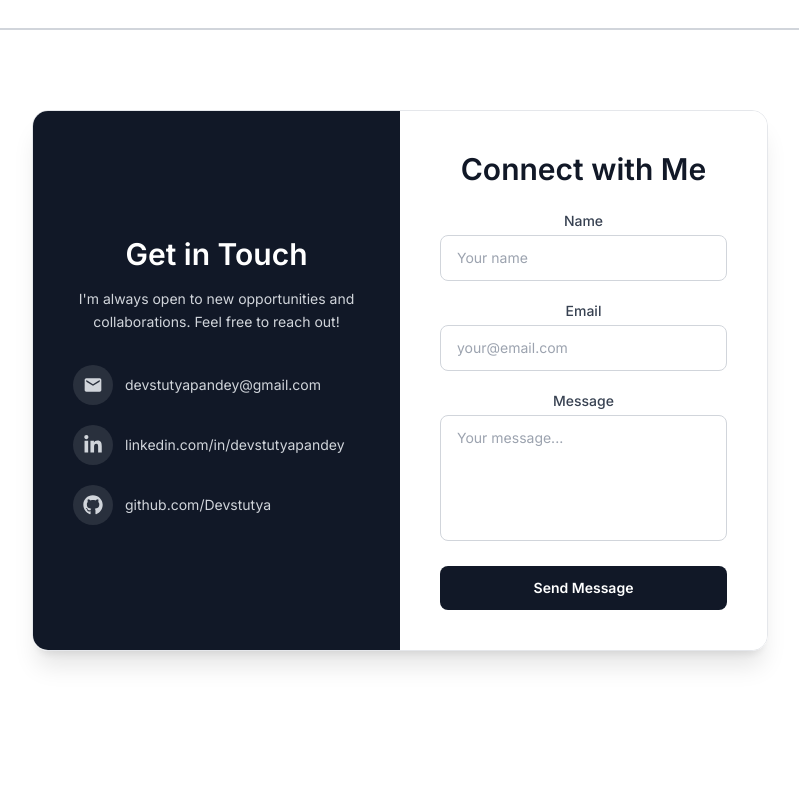
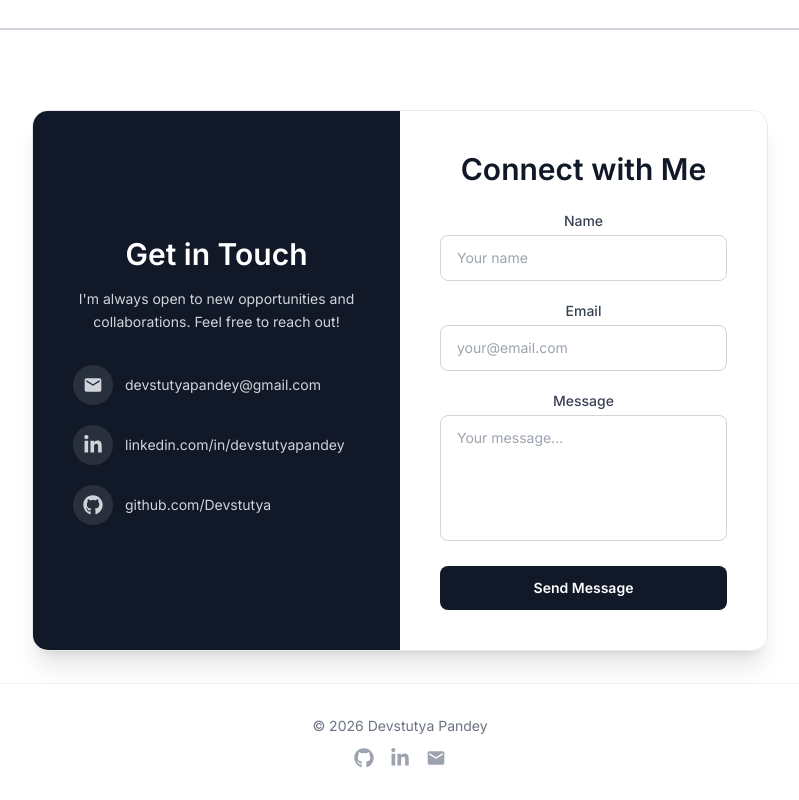
Before and after one commit to Devstutya/portfolio, a Next.js app: page / in a window 1280 px wide. Shown: the part 2769-3569 px from the top of the page, without its empty margins (240-1039 px from the left). Before the commit the page ends 3452 px from the top, so only its background shows below. Built offline with nearby package versions, Linux system fonts and the light colour scheme.

Commit message:
Added Footer

```diff
--- /dev/null
+++ b/src/app/footer.js
@@ -0,0 +1,44 @@
+"use client";
+import { FaGithub, FaLinkedinIn } from "react-icons/fa";
+import { MdEmail } from "react-icons/md";
+
+const Footer = () => {
+  return (
+    <footer className="w-full border-t border-gray-300/30 dark:border-gray-700/30 py-8">
+      <div className="flex flex-col items-center gap-3">
+        <p className="text-sm text-gray-500 dark:text-gray-400">
+          &copy; 2026 Devstutya Pandey
+        </p>
+        <div className="flex items-center gap-4">
+          <a
+            href="https://github.com/Devstutya"
+            target="_blank"
+            rel="noopener noreferrer"
+            aria-label="GitHub"
+            className="text-gray-400 dark:text-gray-500 hover:text-gray-700 dark:hover:text-gray-300 transition-colors"
+          >
+            <FaGithub className="w-5 h-5" />
+          </a>
+          <a
+            href="https://www.linkedin.com/in/devstutyapandey/"
+            target="_blank"
+            rel="noopener noreferrer"
+            aria-label="LinkedIn"
+            className="text-gray-400 dark:text-gray-500 hover:text-gray-700 dark:hover:text-gray-300 transition-colors"
+          >
+            <FaLinkedinIn className="w-5 h-5" />
+          </a>
+          <a
+            href="mailto:devstutyapandey@gmail.com"
+            aria-label="Email"
+            className="text-gray-400 dark:text-gray-500 hover:text-gray-700 dark:hover:text-gray-300 transition-colors"
+          >
+            <MdEmail className="w-5 h-5" />
+          </a>
+        </div>
+      </div>
+    </footer>
+  );
+};
+
+export default Footer;
--- a/src/app/page.js
+++ b/src/app/page.js
@@ -6,6 +6,7 @@ import Navbar from "./navbar"; //Switch to altnavbar for alternative design
 import Logos from "./logos";
 import Projects from "./projects"; // Import the Projects component
 import Contact from "./contact";
+import Footer from "./footer";
 import { FaGithub, FaLinkedinIn } from "react-icons/fa";
 import { MdEmail } from "react-icons/md";
 
@@ -90,6 +91,7 @@ export default function Home() {
             {/* Divider */}
             <hr className="w-3/4 border-t-2 border-gray-300 dark:border-gray-600 mt-40 my-12" />
             <Contact />
+            <Footer />
           </div>
         </div>
       </main>
```
